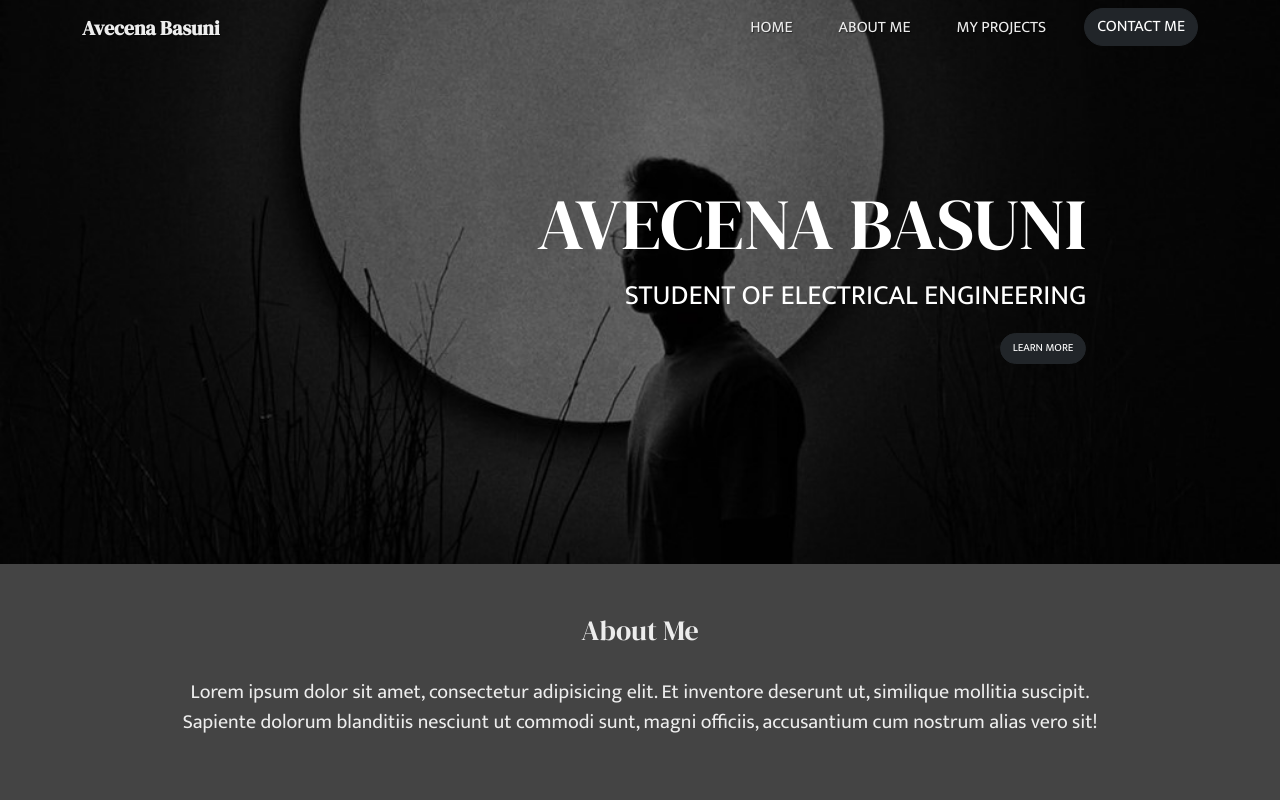
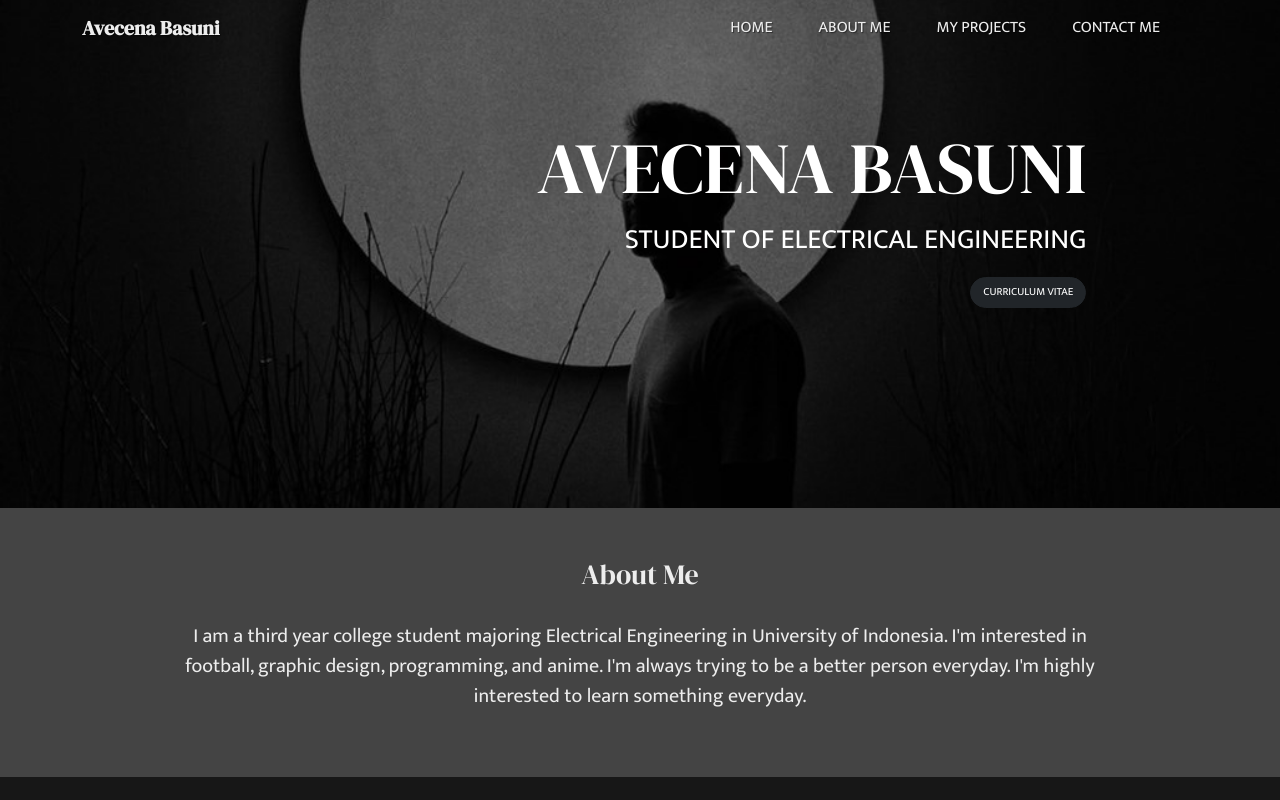
Before and after one commit to avecenabasuni/PortofolioWeb, a plain HTML site: page index.html in a window 1280 px wide. Shown: the top 800 px of the page. Drawn offline with nearby package versions, Linux system fonts and the light colour scheme.

Commit message:
Add files via upload

```diff
--- a/index.html
+++ b/index.html
@@ -41,13 +41,13 @@
     <div class="loader-wrapper">
       <span class="loader"><span class="loader-inner"></span></span>
     </div>
-    <nav class="navbar navbar-expand-lg navbar-dark">
+    <nav class="navbar navbar-expand-lg navbar-dark fixed-top">
       <div class="container">
         <a class="navbar-brand" href="index.html">Avecena Basuni</a>
         <button class="navbar-toggler" type="button" data-bs-toggle="collapse" data-bs-target="#navbarNav" aria-controls="navbarNav" aria-expanded="true" aria-label="Toggle navigation">
           <span class="navbar-toggler-icon"></span>
         </button>
-        <div class="collapse navbar-collapse" id="navbarNav">
+        <div data-bs-spy="scroll" data-bs-target="#home" data-bs-offset="0" class="scrollspy-example" tabindex="0" class="collapse navbar-collapse" id="navbarNav">
           <div class="navbar-nav ms-auto"></div>
           <ul class="navbar-nav">
             <li class="nav-item">
@@ -60,7 +60,7 @@
               <a class="nav-link active" aria-current="page" href="#project">My Projects</a>
             </li>
             <li class="nav-item">
-              <a class="btn btn-dark tombol rounded-pill" href="#contact">CONTACT ME</a>
+              <a class="nav-link active" aria-current="page" href="#contact">CONTACT ME</a>
             </li>
           </ul>
         </div>
@@ -75,7 +75,7 @@
             <h1 data-aos="fade-up" data-aos-duration="1250">Avecena Basuni</h1>
             <div class="identity">
               <p class="job" data-aos="fade-up" data-aos-duration="1250">Student of Electrical Engineering</p>
-              <a href="#project" class="btn btn-dark tombol rounded-pill" data-aos="fade-up" data-aos-duration="1250">Learn More</a>
+              <a href="doc/Curriculum Vitae.pdf" class="btn btn-dark tombol rounded-pill" data-aos="fade-up" data-aos-duration="1250">Curriculum Vitae</a>
             </div>
           </div>
         </div>
@@ -94,7 +94,8 @@
         <div class="row justify-content-center fs-5 text-center" data-aos="fade-up" data-aos-duration="1250">
           <div class="col-md-10">
             <p>
-              Lorem ipsum dolor sit amet, consectetur adipisicing elit. Et inventore deserunt ut, similique mollitia suscipit. Sapiente dolorum blanditiis nesciunt ut commodi sunt, magni officiis, accusantium cum nostrum alias vero sit!
+              I am a third year college student majoring Electrical Engineering in University of Indonesia. I'm interested in football, graphic design, programming, and anime. I'm always trying to be a better person everyday. I'm highly
+              interested to learn something everyday.
             </p>
           </div>
         </div>
@@ -189,4 +190,16 @@
       once: true,
     });
   </script>
+
+  <script type="text/javascript">
+    var nav = document.querySelector("nav");
+
+    window.addEventListener("scroll", function () {
+      if (window.pageYOffset > 100) {
+        nav.classList.add("bg-dark", "shadow");
+      } else {
+        nav.classList.remove("bg-dark", "shadow");
+      }
+    });
+  </script>
 </html>
```
Also changed, not shown: 1 other file.
